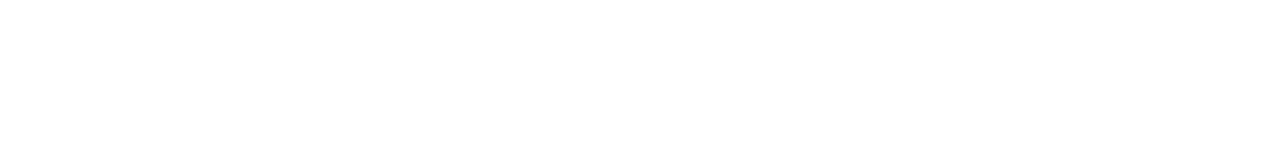
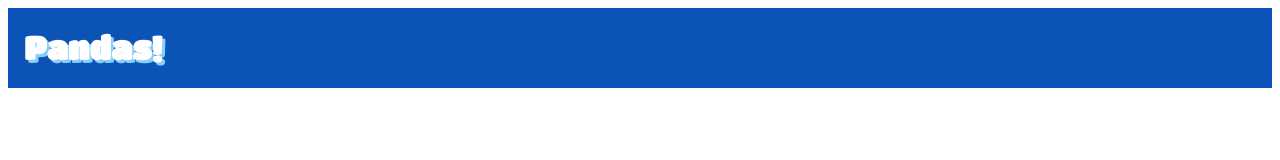
Before and after one commit to DenmarkMelchor/Landing-Page-Pandas, a plain HTML site: page index.html in a window 1280 px wide. Drawn offline with Linux system fonts and the light colour scheme.

Commit message:
Added header and font

```diff
--- a/index.html
+++ b/index.html
@@ -5,9 +5,31 @@
     <meta http-equiv="X-UA-Compatible" content="IE=edge">
     <meta name="viewport" content="width=device-width, initial-scale=1.0">
     <title>Pandas!</title>
+    <style>
+        @import url('https://fonts.googleapis.com/css2?family=Titan+One&display=swap');
+    </style>
     <link rel="stylesheet" href="styles.css">
 </head>
 <body>
+    <div class="header">
+        <div class="header-logo">
+            <h1>Pandas!</h1>
+        </div>
+        <div class="header-links">
 
+        </div>
+    </div>
+    <div class="picture-section">
+
+    </div>
+    <div class="quote-section">
+
+    </div>
+    <div class="sign-up-section">
+
+    </div>
+    <div class="footer">
+
+    </div>
 </body>
 </html>
--- a/styles.css
+++ b/styles.css
@@ -0,0 +1,12 @@
+.header {
+    background-color: #0c53b6;
+    display: flex;
+    padding: 0 1em;
+    margin: 0;
+}
+
+.header-logo {
+    font-family: "Titan One", 'Times New Roman', Times, serif;
+    color: white;
+    text-shadow: 3px 3px lightskyblue;
+}
```
